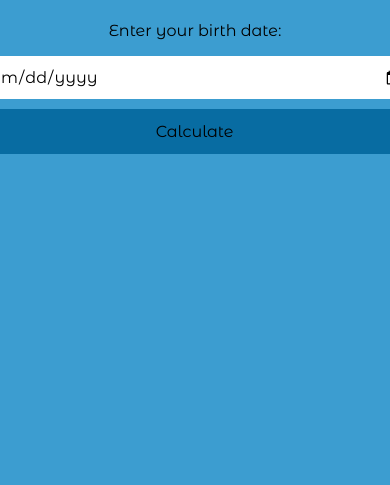
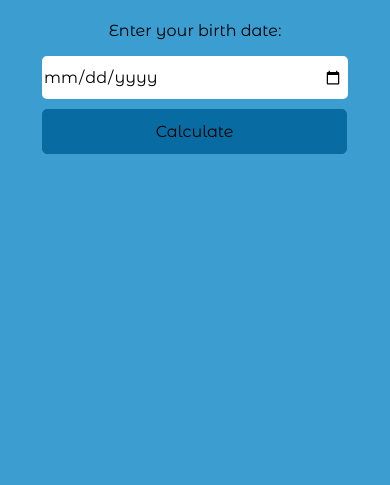
Before and after one commit to simalina554/Age_calculator, a plain HTML site: page index.html in a window 390 px wide. Shown: the part 375-860 px from the top of the page. Drawn offline with Linux system fonts and the light colour scheme.

Commit message:
some mobile styles

```diff
--- a/style.css
+++ b/style.css
@@ -43,3 +43,13 @@ main{
     display: flex;
     flex-direction: column;
 }
+
+
+@media(max-width: 768px){
+    input{
+        width: 300px;
+    }
+    button{
+        width: 305px;
+    }
+}
```
